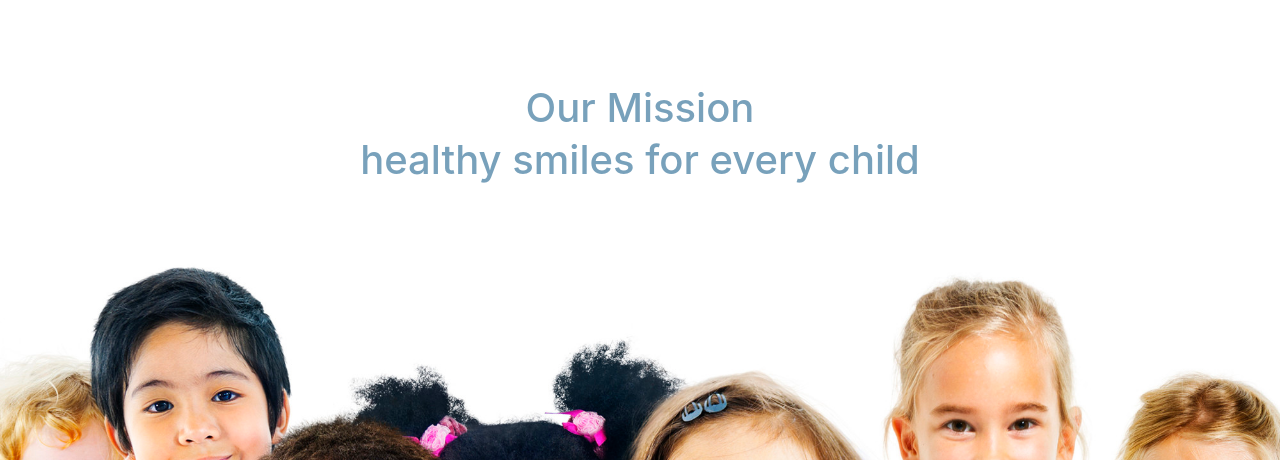
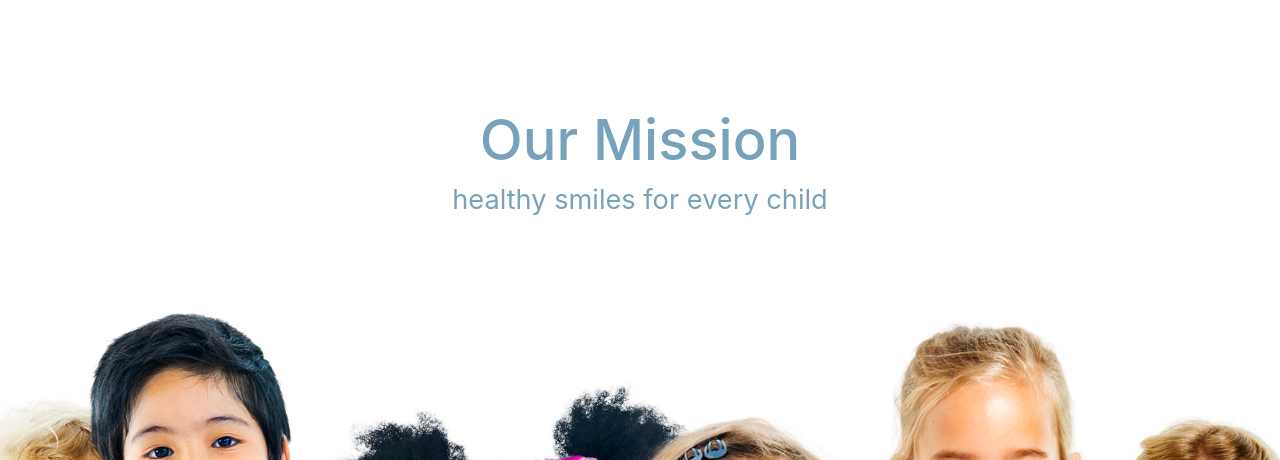
Before and after one commit to jessicatrac/4bi6capstone_website, a Flask app: page /about in a window 1280 px wide. Shown: the part 82-542 px from the top of the page. Run offline with Flask 2, Linux system fonts and the light colour scheme; some libraries are stand-ins or nearby versions.

Commit message:
changed font size for mission statement

```diff
--- a/templates/layoutabout.html
+++ b/templates/layoutabout.html
@@ -40,8 +40,9 @@
 				<br>
 				<br>
 				<br>
-				<h1 style="color:#78A1BB">Our Mission</h1>
-				<h1 style="color:#78A1BB font-size:5px">healthy smiles for every child</h1>
+				<br>
+				<h1 style="color:#78A1BB; font-size:350%">Our Mission</h1>
+				<p style="color:#78A1BB; font-size:170%">healthy smiles for every child</p>
 				<img src="static/styles/kids.jpg" class="img">
 			</div>
 
```
Also changed, not shown: 3 other files.
